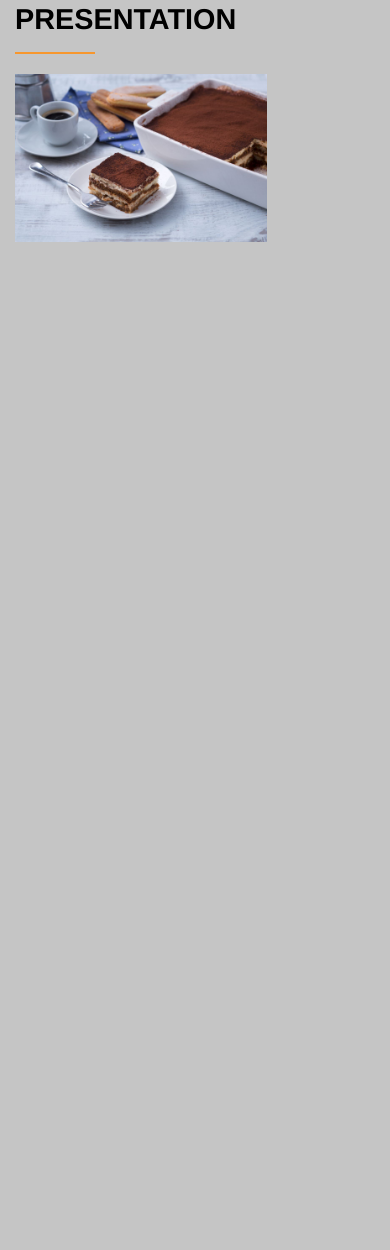
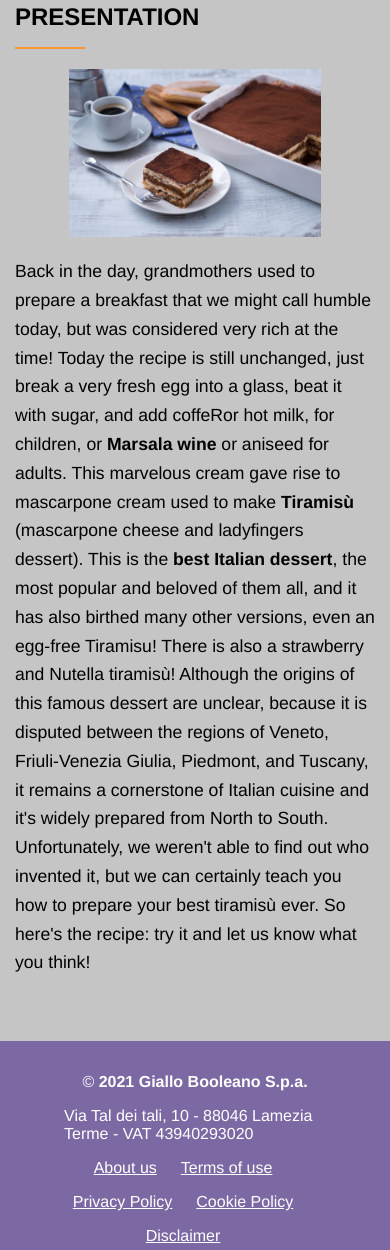
Before and after one commit to oninotna/htmlcss-responsive-layout, a plain HTML site: page index.html in a window 390 px wide. Shown: the part 750-2000 px from the top of the page. Before the commit the page ends 1016 px from the top, so only its background shows below. Drawn offline with Linux system fonts and the light colour scheme.

Commit message:
ended mobile structure

```diff
--- a/css/style.css
+++ b/css/style.css
@@ -16,7 +16,7 @@ img {
 }
 
 a {
-    text-decoration: none;
+    color: white;
 }
 
 ul {
@@ -76,6 +76,7 @@ header {
     background-color: white;
     margin-top: 2rem;
     margin-bottom: 2rem;
+    box-shadow: 0px 3px 8px #00000055;
 }
 
 .info-plate {
@@ -100,6 +101,7 @@ header {
     background-color: white;
     padding: 10px 15px;
     border-radius: 25px 25px 25px 25px;
+    box-shadow: 0px 3px 8px #00000055;
 }
 
 .fa-facebook {
@@ -128,12 +130,50 @@ header {
 }
 
 .underscore {
-    width: 80px;
+    width: 70px;
     height: 2px;
     background-color: #f7972e;
     margin-top: 1rem;
 }
 
+.story-plate {
+    display: flex;
+    flex-wrap: wrap;
+    justify-content: center;
+    padding-bottom: 4rem;
+}
+
+.story-plate p {
+    line-height: 1.8rem;
+    font-size: 1.1rem;
+}
+
+.footer-section {
+    background-color: #7c69a4;
+    color: white;
+    padding: 2rem 4rem;
+}
+
+.site-credits {
+    display: flex;
+    flex-wrap: wrap;
+    justify-content: center;
+}
+
+.company-address {
+    padding-top: 1rem;
+}
+
+.site-policy ul {
+    display: flex;
+    flex-wrap: wrap;
+    justify-content: center;
+}
+
+.site-policy li {
+    padding-right: 1.5rem;
+    padding-top: 1rem;
+}
 /* INIZIO MEDIA QUERY TABLET 768PX */
 @media screen and (min-width: 768px) {
     .container {
@@ -171,6 +211,19 @@ header {
         padding-right: 4rem;
         padding-top: 1rem;
     }
+
+    .social div {
+        padding: 10px 50px;
+    }
+
+    .banner {
+        display: block;
+        margin-bottom: 3rem;
+    }
+
+    .story-plate img {
+        float: left;
+    }
 }
 
 /* INIZIO MEDIA QUERY DESKTOP 992PX */
--- a/index.html
+++ b/index.html
@@ -50,15 +50,43 @@
               <div><i class="fa-brands fa-pinterest"></i><span class="none"> PINTEREST</span></div>
               <div><i class="fa-brands fa-youtube"></i><span class="none"> YOUTUBE</span></div>
          </section>
+         <section class="banner none">
+             <img src="./img/banner.png" alt="">
+         </section>
+             <h2>PRESENTATION</h2>
+             <div class="underscore"></div>
          <section class="story-plate">
-            <h2>PRESENTATION</h2>
-            <div class="underscore"></div>
             <img src="./img/tiramisu.jpg" alt="">
+            <p>Back in the day, grandmothers used to prepare a breakfast that we might call humble today, but was considered very rich at the time!
+                Today the recipe is still unchanged, just break a very fresh egg into a glass, beat it with sugar, and add coffeRor hot milk, for children,
+                or <strong>Marsala wine</strong> or aniseed for adults. This marvelous cream gave rise to mascarpone cream used to make <strong>Tiramisù</strong> (mascarpone
+                cheese and ladyfingers dessert). This is the <strong>best Italian dessert</strong>, the most popular and beloved of them all, and it has also birthed many other versions,
+                even an egg-free Tiramisu! There is also a strawberry and Nutella tiramisù!
+                Although the origins of this famous dessert are unclear, because it is disputed between the regions of Veneto, Friuli-Venezia Giulia,
+                Piedmont, and Tuscany, it remains a cornerstone of Italian cuisine and it's widely prepared from
+                North to South. Unfortunately, we weren't able to find out who invented it, but we can certainly teach you how to prepare your best tiramisù ever.
+                So here's the recipe: try it
+                and let us know what you think!</p>
          </section>
         </div>
-
     </main>
 
-    <footer></footer>
+    <footer>
+        <section class="footer-section">
+           <div class="site-credits">
+               <div class="company-name">&copy; <strong>2021 Giallo Booleano S.p.a.</strong></div>
+               <div class="company-address">Via Tal dei tali, 10 - 88046 Lamezia Terme - VAT 43940293020</div>
+           </div>
+           <div class="site-policy">
+               <ul>
+                   <li><a href="#">About us</a></li>
+                   <li><a href="#">Terms of use</a></li>
+                   <li><a href="#">Privacy Policy</a></li>
+                   <li><a href="#">Cookie Policy</a></li>
+                   <li><a href="#">Disclaimer</a></li>
+               </ul>
+           </div>
+        </section>
+    </footer>
 </body>
 </html>
```
